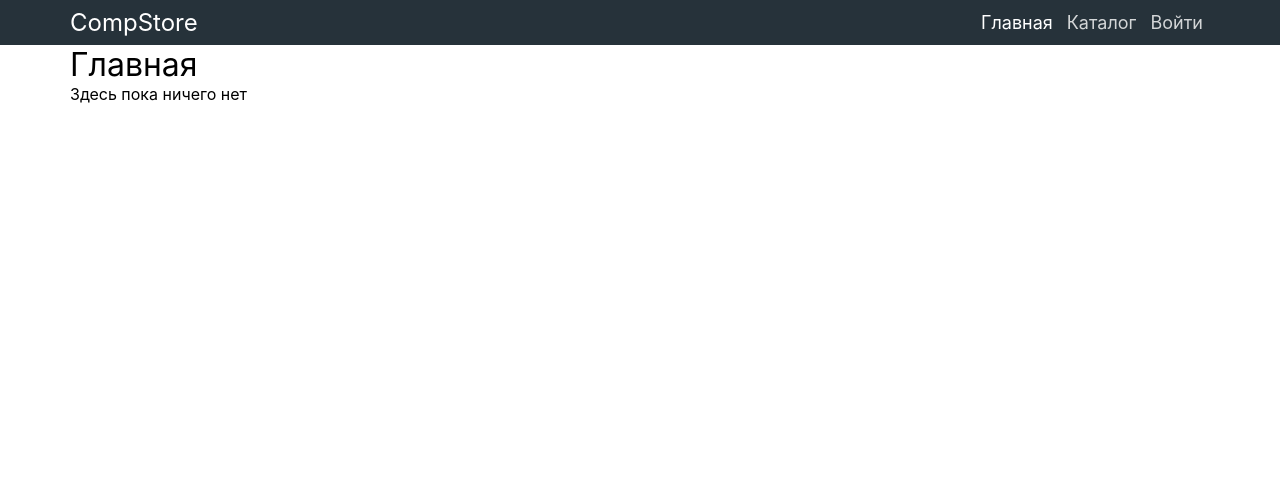
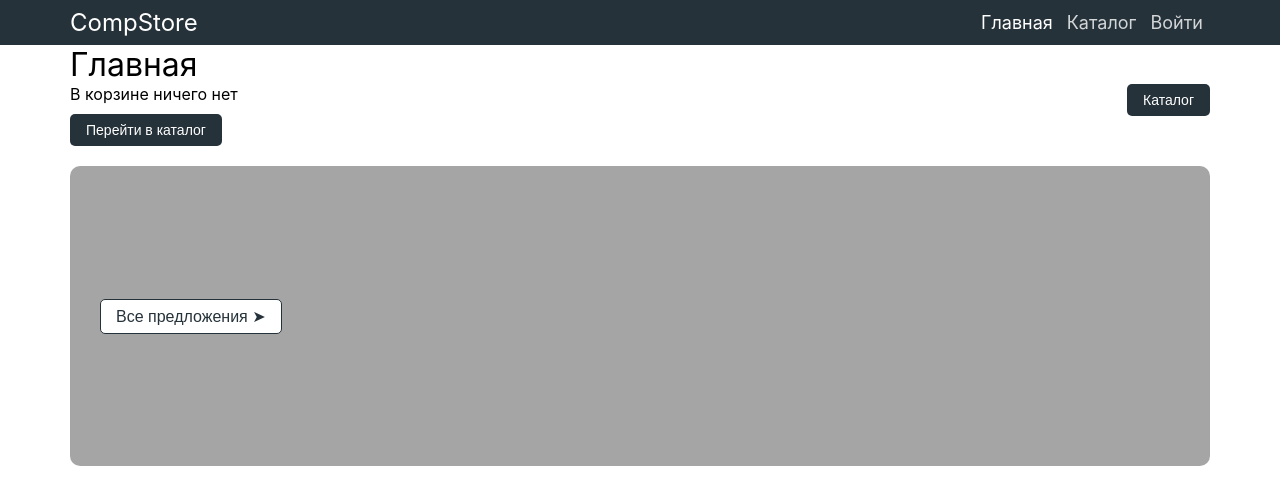
Before and after one commit to Zemmy2/comp-store, a React (Create React App) app: page / in a window 1280 px wide. Shown: the top 504 px of the page. Built offline with nearby package versions, Linux system fonts and the light colour scheme; no server answers.

Commit message:
Add content to home page

```diff
--- a/src/components/Home/Home.js
+++ b/src/components/Home/Home.js
@@ -1,10 +1,41 @@
+import { useSelector } from 'react-redux';
+import { Link } from 'react-router-dom';
+import Button from '../common/Button/Button';
 import styles from './Home.module.css';
 
 const Home = () => {
+  const items = useSelector(state => state.cart.items);
+
   return (
     <div>
       <h1>Главная</h1>
-      <p>Здесь пока ничего нет</p>
+      <div className={styles.wrapper}>
+        {items.length > 0 ? (
+          <div>
+            <p>В корзине {items.length} товаров</p>
+            <Button className={styles.btn}>
+              <Link to='/cart'>Перейти в корзину</Link>
+            </Button>
+          </div>
+        ) : (
+          <div>
+            <p>В корзине ничего нет</p>
+            <Button className={styles.btn}>
+              <Link to='/catalog'>Перейти в каталог</Link>
+            </Button>
+          </div>
+        )}
+        <div>
+          <Button>
+            <Link to='/catalog'>Каталог</Link>
+          </Button>
+        </div>
+      </div>
+      <div className={styles.banner}>
+        <Button outline>
+          <Link to='/catalog'>Все предложения ➤</Link>
+        </Button>
+      </div>
     </div>
   );
 };
--- a/src/components/Home/Home.module.css
+++ b/src/components/Home/Home.module.css
@@ -0,0 +1,23 @@
+.wrapper {
+  display: flex;
+  justify-content: space-between;
+  margin-bottom: 20px;
+}
+
+.btn {
+  margin-top: 10px;
+}
+
+.banner {
+  width: 100%;
+  height: 300px;
+  display: flex;
+  align-items: center;
+  background: #a5a5a5;
+  border-radius: 10px;
+}
+
+.banner button {
+  margin-left: 30px;
+  font-size: 16px;
+}
```
